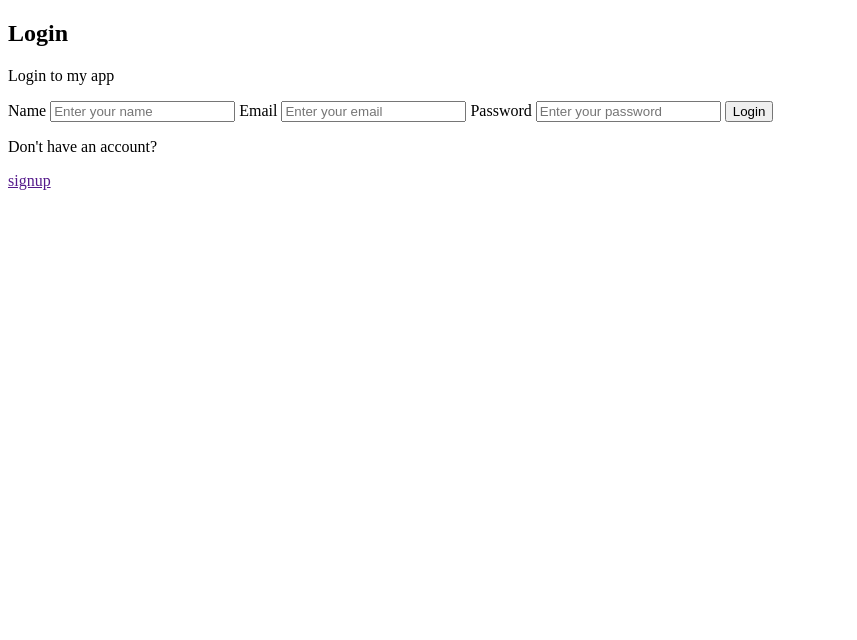
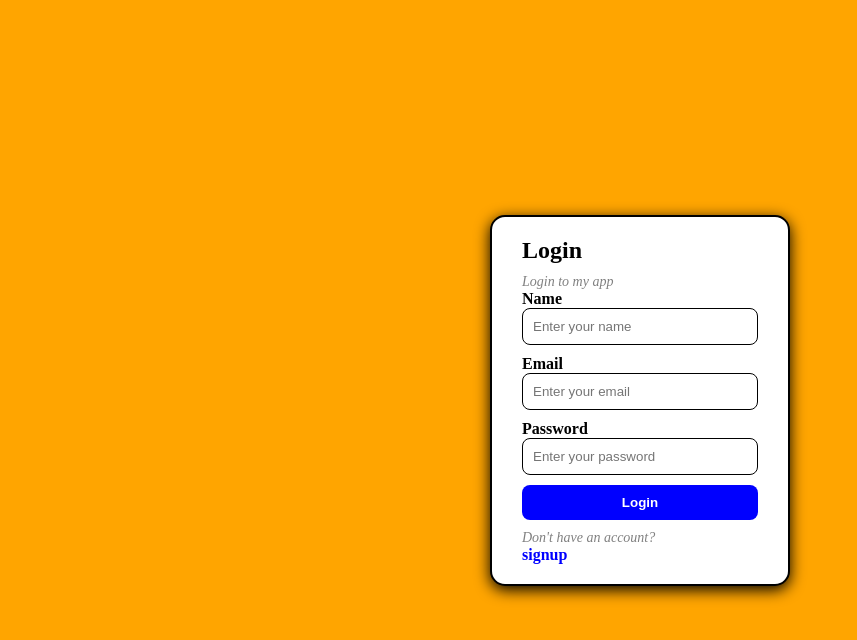
Before and after one commit to kabilesh-source/kabilesh, a plain HTML site: page index.html in a window 1280 px wide. Shown: the whole page, without its empty margins (0-857 px from the left). Drawn offline with Linux system fonts and the light colour scheme.

Commit message:
Update index.html

```diff
--- a/index.html
+++ b/index.html
@@ -4,7 +4,7 @@
     <meta charset="UTF-8">
     <meta name="viewport" content="width=device-width, initial-scale=1.0">
     <title>Login</title>
-    <link rel="stylesheet" href="./login.css">
+    <link rel="stylesheet" href="index.css">
 </head>
 <body>
     <div class="outer">
```
